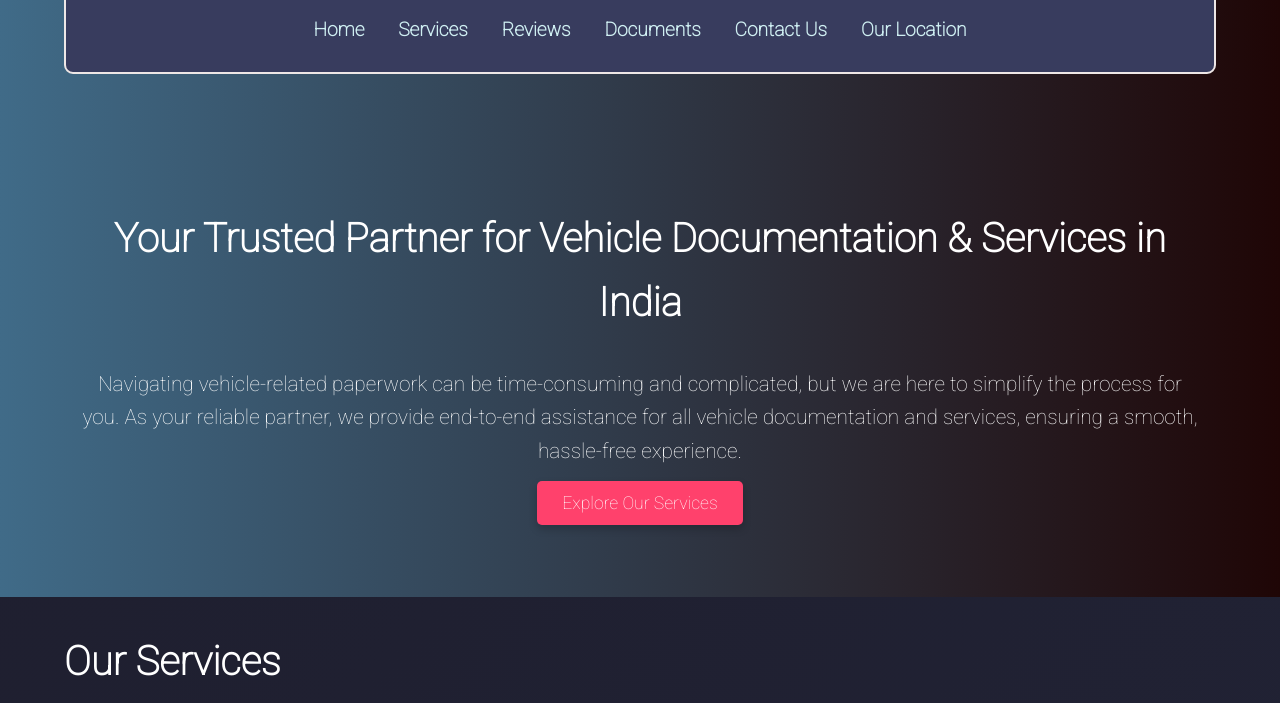
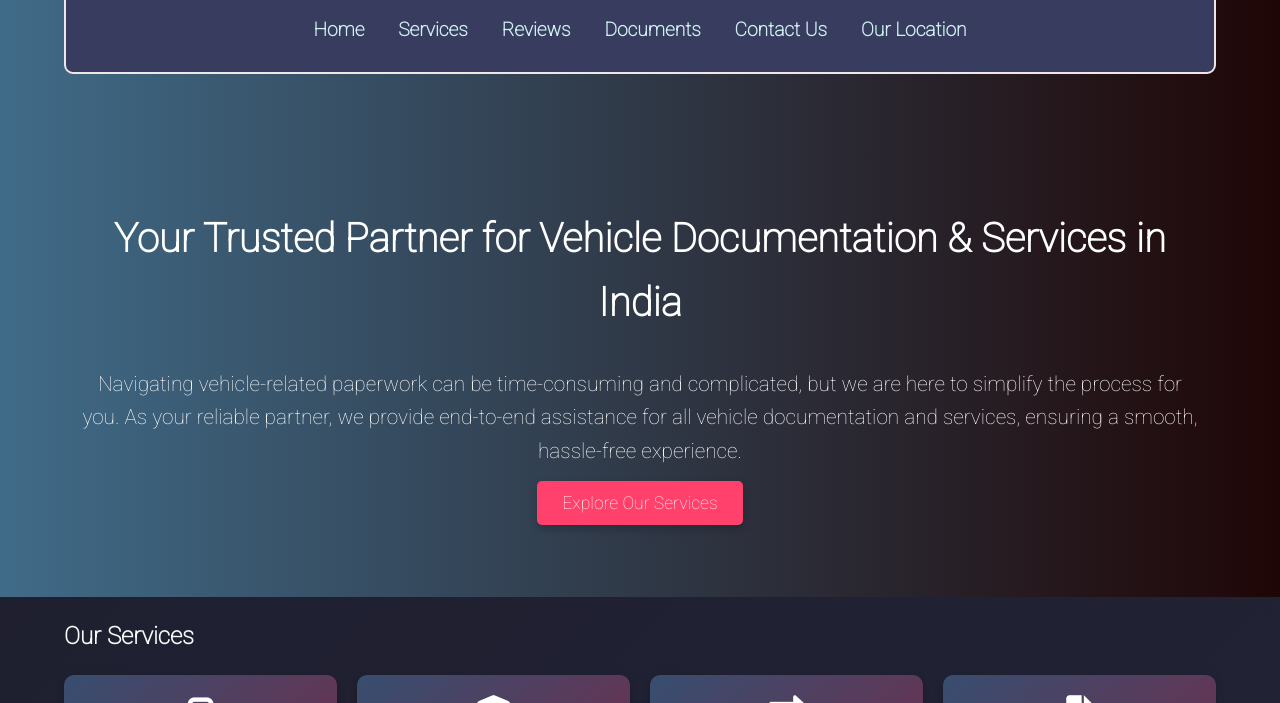
Before and after one commit to mehul-31/Web-Projs, a plain HTML site: page Shop WebSite/index.html in a window 1280 px wide. Shown: the part 97-800 px from the top of the page. Drawn offline with Linux system fonts and the light colour scheme; a web font is replaced by a local one.

Commit message:
remove unused CSS class for header styling

```diff
--- a/Shop WebSite/styles.css
+++ b/Shop WebSite/styles.css
@@ -388,10 +388,3 @@ footer {
   box-shadow: 0 8px 16px rgba(0, 0, 0, 0.3);
   opacity: 1;
 }
-
-.con-head{
-  font-size: 2.5rem;
-  color: #ffffff;
-  font-weight: bold;
-
-}
```
